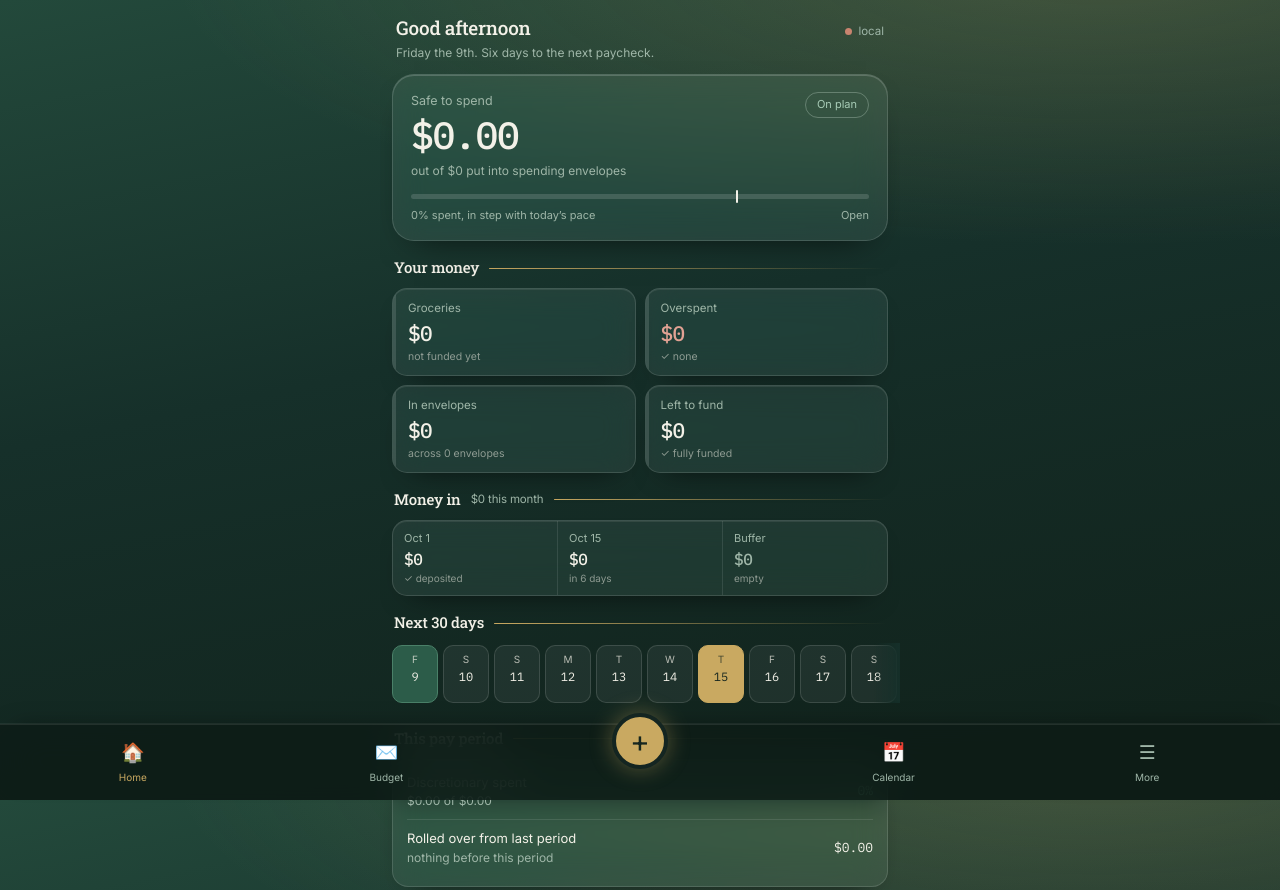
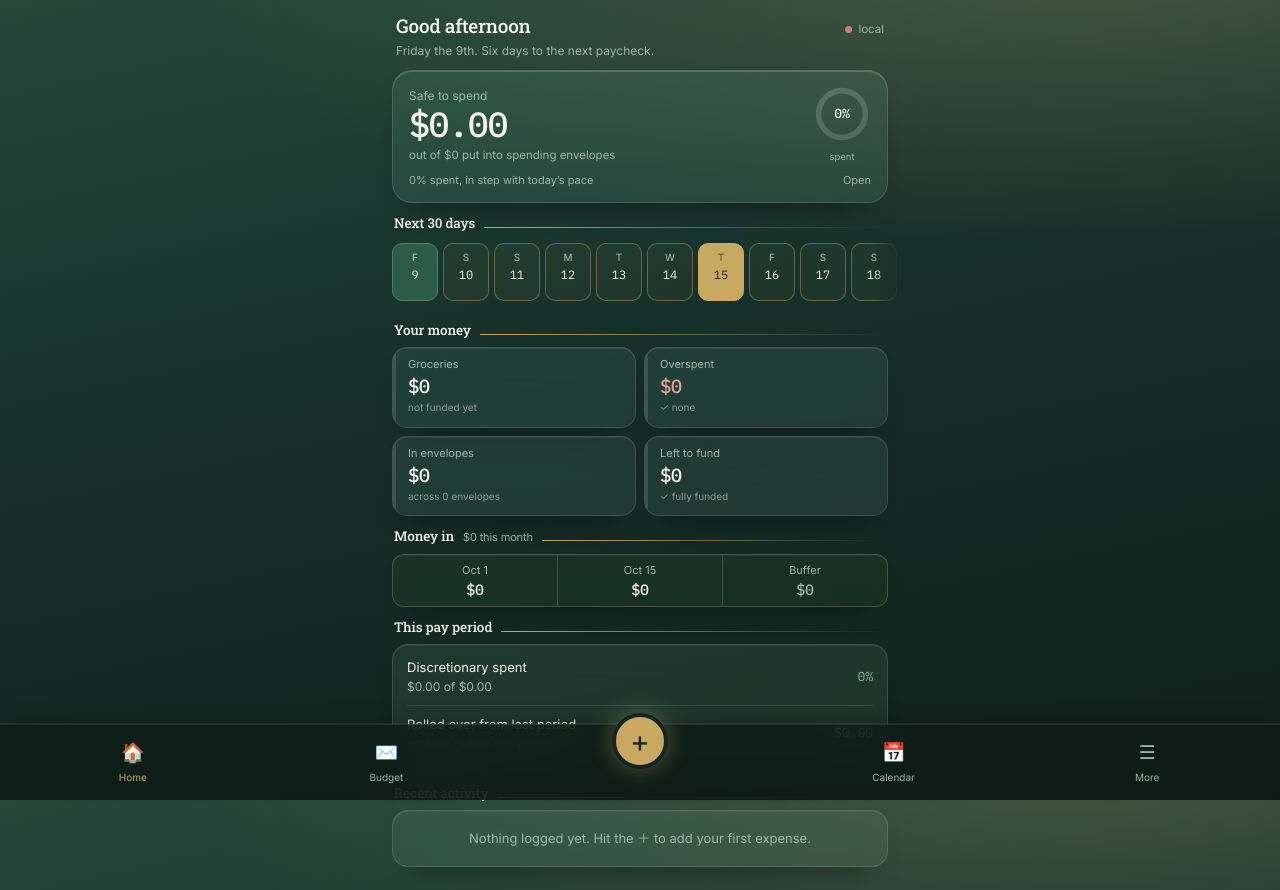
Before and after one commit to mnqlee/family-budget, a plain HTML site: page v2/index.html in a window 1280 px wide. Shown: the top 890 px of the page. Drawn offline with Linux system fonts and the light colour scheme.

Commit message:
Update index.html

```diff
--- a/v2/index.html
+++ b/v2/index.html
@@ -31,7 +31,7 @@
   --actg:#2C5C49; --actb:#8A6A1C; --acte:#44584E; --actr:#A8412F;
   --shadow:0 1px 0 rgba(255,255,255,.08) inset,0 14px 30px -20px rgba(0,0,0,.8);
   --glass:saturate(135%) blur(16px);
-  --cream:#F3F1E8; --onsage:#9FB6A8; --ongold:#D4B978; --onred:#E2A294;
+  --cream:#F3F1E8; --onsage:#9FB6A8; --ongold:#D4B978; --onred:#E2A294; --champ:#E6D5A8;
   box-sizing:border-box;
 }
 *,*::before,*::after{box-sizing:inherit}
@@ -57,8 +57,7 @@ p{margin:0}
 .mono{font-family:'IBM Plex Mono',ui-monospace,monospace}
 .serif{font-family:'Roboto Slab',Georgia,serif;font-weight:500;letter-spacing:-.01em}
 .wrap{max-width:520px;margin:0 auto;overflow-x:clip;min-height:100dvh}
-.hdr{background:linear-gradient(180deg,rgba(255,255,255,.06),rgba(255,255,255,.02));
-  border-bottom:1px solid var(--hair);color:var(--cream);
+.hdr{background:transparent;border-bottom:1px solid var(--hair);color:var(--cream);
   padding:calc(16px + env(safe-area-inset-top,0px)) 16px 16px}
 .hdr .t{font-family:'Roboto Slab',Georgia,serif;font-weight:500;font-size:25px;letter-spacing:-.01em}
 .hdr .s{font-size:12px;color:var(--mut)}
@@ -73,44 +72,49 @@ p{margin:0}
   .card,.tile,.incs,.deep{background:var(--panel)}
 }
 .sec{font-size:11px;letter-spacing:.1em;color:var(--mut);margin:16px 0 7px 4px;text-transform:uppercase}
-.hsec{display:flex;align-items:center;gap:10px;margin:16px 2px 9px;
-  font-family:'Roboto Slab',Georgia,serif;font-weight:500;font-size:15px;letter-spacing:-.01em;color:var(--ink)}
-.hsec b{font-family:Inter,sans-serif;font-weight:400;font-size:11.5px;color:var(--mut)}
+.hsec{display:flex;align-items:baseline;gap:9px;margin:11px 2px 7px;
+  font-family:'Roboto Slab',Georgia,serif;font-weight:500;font-size:13.5px;letter-spacing:-.01em;color:var(--ink)}
+.hsec b{font-family:Inter,sans-serif;font-weight:400;font-size:11px;color:var(--mut)}
 .hsec::after{content:"";flex:1;height:1px;border-radius:1px;
   background:linear-gradient(90deg,var(--gold),rgba(184,146,46,0))}
-.incs{display:flex;background:var(--card);border:1px solid var(--gline);border-radius:15px;
-  overflow:hidden;box-shadow:var(--shadow);-webkit-backdrop-filter:var(--glass);backdrop-filter:var(--glass)}
-.incs button{flex:1;min-width:0;text-align:left;border:0;border-radius:0;background:transparent;padding:10px 11px}
-.incs button+button{border-left:1px solid var(--hair)}
-.incs button.on{background:var(--mutbg)}
-.incs .l{display:block;font-size:11px;color:var(--mut)}
-.incs .v{display:block;font-size:16px;font-weight:500;letter-spacing:-.02em;line-height:1;margin-top:4px}
-.incs .s{display:block;font-size:10px;color:var(--faint);margin-top:4px;white-space:nowrap;overflow:hidden;text-overflow:ellipsis}
+.incs{display:flex;border-radius:12px;overflow:hidden;box-shadow:var(--shadow);
+  border:1px solid rgba(201,169,97,.3);background:rgba(201,169,97,.05);
+  -webkit-backdrop-filter:var(--glass);backdrop-filter:var(--glass)}
+.incs button{flex:1;min-width:0;border:0;border-radius:0;background:transparent;
+  padding:8px 6px 9px;display:flex;flex-direction:column;align-items:center;gap:3px}
+.incs button+button{border-left:1px solid rgba(201,169,97,.26)}
+.incs button.on,.incs button:active{background:rgba(201,169,97,.14)}
+.incs .l{font-size:11px;color:var(--mut);white-space:nowrap}
+.incs .v{font-size:15px;font-weight:500;letter-spacing:-.02em;line-height:1;white-space:nowrap}
 .kv{display:flex;justify-content:space-between;align-items:center;gap:10px;padding:9px 0;border-top:1px solid var(--hair);font-size:13px}
 .kv:first-child{border-top:0}
 .muted{color:var(--mut);font-size:12px}
 .pos{color:var(--green)}.neg{color:var(--red)}.warn{color:var(--brasst)}
 /* ---- Home: paper header, deep hero card, spine tiles ---- */
-.phd{padding:calc(14px + env(safe-area-inset-top,0px)) 16px 0}
+.phd{padding:calc(12px + env(safe-area-inset-top,0px)) 16px 0}
 .phd .gre{font-family:'Roboto Slab',Georgia,serif;font-weight:500;font-size:19px;letter-spacing:-.015em;
   color:var(--ink);margin:0;min-width:0;overflow:hidden;text-overflow:ellipsis;white-space:nowrap}
 .phd .code{font-size:11.5px;color:var(--mut);white-space:nowrap;flex:0 0 auto}
 .phd .when{font-size:12px;color:var(--mut);margin:2px 0 0}
-.deep{display:block;width:100%;text-align:left;border:0;margin-top:13px;border-radius:22px;
-  padding:17px 18px 16px;color:var(--cream);
+.whoc{margin-top:11px;border-color:rgba(201,169,97,.45)}
+.deep .hmain{display:flex;align-items:flex-end;gap:12px}
+.deep .ring{flex:0 0 auto;text-align:center}
+.deep .ring small{display:block;font-size:9.5px;color:var(--onsage);margin-top:1px}
+.deep{display:block;width:100%;text-align:left;border:0;margin-top:11px;border-radius:20px;
+  padding:14px 16px 13px;color:var(--cream);
   background:rgba(255,255,255,.08);border:1px solid rgba(255,255,255,.14);
   -webkit-backdrop-filter:var(--glass);backdrop-filter:var(--glass);
   box-shadow:inset 0 1px 0 rgba(255,255,255,.18),0 16px 34px -22px rgba(0,0,0,.8)}
-.deep .lbl{display:block;font-size:12.5px;color:var(--onsage)}
+.deep .lbl{display:block;font-size:12px;color:var(--onsage)}
 .deep .big{display:block;font-family:'IBM Plex Mono',ui-monospace,monospace;font-variant-numeric:tabular-nums;
-  font-size:38px;font-weight:500;letter-spacing:-.035em;line-height:1.08;margin-top:4px}
-.deep .state{display:block;font-size:12px;margin-top:7px}
+  font-size:35px;font-weight:500;letter-spacing:-.04em;line-height:1.05;margin-top:2px}
+.deep .state{display:block;font-size:11.5px;margin-top:4px}
 .deep .flag{flex:0 0 auto;font-size:11px;border-radius:20px;padding:4px 11px;border:1px solid;white-space:nowrap}
 .deep .track{position:relative;height:5px;border-radius:3px;background:rgba(255,255,255,.14);margin-top:15px}
 .deep .track i{position:absolute;left:0;top:0;height:100%;border-radius:3px;background:var(--ongold);
   transition:width .45s cubic-bezier(.22,1,.36,1);box-shadow:0 0 12px rgba(212,185,120,.65)}
 .deep .track u{position:absolute;top:-4px;width:2px;height:13px;background:var(--cream);border-radius:1px}
-.deep .hfoot{display:flex;justify-content:space-between;gap:10px;font-size:11px;color:var(--onsage);margin-top:9px}
+.deep .hfoot{display:flex;justify-content:space-between;gap:10px;font-size:11px;color:var(--onsage);margin-top:10px}
 .deep .hsep{height:1px;background:rgba(255,255,255,.12);margin:13px 0 4px}
 .deep .hrow{display:flex;justify-content:space-between;align-items:center;gap:10px;
   padding:8px 0;border-top:1px solid rgba(255,255,255,.08);font-size:13px}
@@ -120,7 +124,7 @@ p{margin:0}
   color:var(--cream);border-radius:12px;padding:10px;font-size:13px}
 .deep .dmv{width:24px;height:24px;padding:0;border-radius:7px;font-size:12px;line-height:1;flex:0 0 auto;
   background:rgba(255,255,255,.12);border:0;color:var(--cream)}
-.tiles{display:grid;grid-template-columns:repeat(2,minmax(0,1fr));gap:9px}
+.tiles{display:grid;grid-template-columns:repeat(2,minmax(0,1fr));gap:8px}
 .tile{position:relative;text-align:left;padding:0;overflow:hidden;border-radius:15px;
   background:var(--card);border:1px solid var(--gline);box-shadow:var(--shadow);
   -webkit-backdrop-filter:var(--glass);backdrop-filter:var(--glass)}
@@ -128,11 +132,11 @@ p{margin:0}
 .tile .sp{position:absolute;left:0;top:0;bottom:0;width:3px;background:rgba(255,255,255,.12)}
 .tile .sp i{position:absolute;left:0;bottom:0;width:3px;display:block;
   transition:height .5s cubic-bezier(.22,1,.36,1);box-shadow:0 0 9px currentColor}
-.tile .pad{display:block;padding:11px 12px 11px 15px}
-.tile .lbl{display:block;font-size:11.5px;color:var(--mut);margin-bottom:6px}
+.tile .pad{display:block;padding:9px 11px 12px 15px}
+.tile .lbl{display:block;font-size:11px;color:var(--mut);margin-bottom:4px}
 .tile .val{display:block;font-family:'IBM Plex Mono',monospace;font-variant-numeric:tabular-nums;
-  font-size:21px;font-weight:500;letter-spacing:-.025em;line-height:1}
-.tile .sub{display:block;font-size:10.5px;color:var(--faint);margin-top:5px}
+  font-size:19px;font-weight:500;letter-spacing:-.03em;line-height:1}
+.tile .sub{display:block;font-size:10px;color:var(--faint);margin-top:4px}
 .seg{display:flex;background:rgba(0,0,0,.26);border-radius:11px;padding:3px;margin-top:14px}
 .seg button{flex:1;border:0;padding:8px;font-size:13px;border-radius:9px;background:transparent;color:var(--mut)}
 .seg button.on{background:var(--brass);color:#16261F;font-weight:500}
@@ -162,7 +166,10 @@ p{margin:0}
 .fg.dr{transition:none}
 .erow{display:block;width:100%;text-align:left;border:0;border-radius:0;background:var(--panel);padding:0;
   border-left:3px solid transparent}
-.erow.paid{background:var(--paidbg);border-left-color:var(--green)}
+.erow.paid{border-left-color:var(--gold);
+  background:linear-gradient(90deg,rgba(201,169,97,.26) 0%,rgba(201,169,97,.12) 45%,rgba(201,169,97,.02) 100%)}
+.erow.paid .nm{color:var(--champ)}
+.erow.paid .mtr{background:rgba(201,169,97,.2)}
 .erow .top{display:flex;justify-content:space-between;align-items:flex-start;gap:10px;padding:13px 14px 9px}
 .erow .nm{font-size:15px;margin:0;display:flex;align-items:center;gap:7px;flex-wrap:wrap}
 .erow .s2{font-size:11.5px;color:var(--mut);margin:3px 0 0;display:block}
@@ -178,7 +185,7 @@ p{margin:0}
 .roll i{display:inline-flex;align-items:center;justify-content:center;flex:0 0 auto;
   width:17px;height:17px;border-radius:5px;background:rgba(143,194,232,.18);color:#8FC2E8;font-style:normal;font-size:11px}
 .roll b{font-weight:500;font-family:'IBM Plex Mono',monospace}
-.tag{font-size:10.5px;letter-spacing:.03em;background:rgba(127,196,154,.2);color:var(--green);border-radius:7px;
+.tag{font-size:10.5px;letter-spacing:.03em;background:var(--gold);color:#16261F;border-radius:7px;
   padding:2px 8px;white-space:nowrap;font-weight:500}
 .tag.over{background:var(--badbg);color:var(--red)}
 #ribw{position:relative;margin:0 -12px}
@@ -285,8 +292,9 @@ function connect(){
         if(!data.settings)data.settings=blank().settings;
         if(!data.settings.tr)data.settings.tr={date:'2029-09',cushion:6,income:0,goalIds:[]};
         if(!data.settings.tr.goalIds)data.settings.tr.goalIds=[];
-        if(!data.more)data.more=blank().more;
-        migrate();cache()}
+        if(!data.more||!data.more.length){data.more=defaultMore();
+          if(rootRef)rootRef.child('more').set(data.more).catch(function(){})}
+        migrate();ensureMember();cache()}
       else{rootRef.set(data)}
       online=true;render()});
     firebase.database().ref('.info/connected').on('value',function(s){online=!!s.val();var d=document.getElementById('syncDot');if(d)d.className='dot'+(online?'':' off')});
@@ -527,7 +535,7 @@ function envRow(e,p,p2){
   var b=bal(e.id,last),tg=paid?monthly(e):(target(e,p)+(p2!=null?target(e,p2):0));
   var shown=paid?0:b,over=!paid&&b<0;
   var pct=paid?100:(tg?Math.max(0,Math.min(100,b/tg*100)):(b>0?100:0));
-  var col=paid?'var(--green)':over?'var(--redf)':(pct<25?'var(--brass)':'var(--green)');
+  var col=paid?'var(--gold)':over?'var(--redf)':(pct<25?'var(--brass)':'var(--green)');
   var ri=paid?0:rolledIn(e.id,p),put0=fundedIn(e.id,p)+(p2!=null?fundedIn(e.id,p2):0);
   var due=e.dueDay?' \u00B7 due the '+ord(e.dueDay):'';
   var sub;
@@ -540,8 +548,8 @@ function envRow(e,p,p2){
     '<span class="top"><span style="min-width:0">'+
       '<span class="nm">'+esc(e.name)+
         (paid?'<span class="tag">PAID \u2713</span>':over?'<span class="tag over">OVER</span>':'')+'</span>'+
-      '<span class="s2" style="color:'+(over?'var(--red)':paid?'var(--green)':'var(--mut)')+'">'+sub+'</span></span>'+
-    '<span class="amt" style="color:'+(paid?'var(--green)':over?'var(--red)':'var(--ink)')+'">'+m(shown)+
+      '<span class="s2" style="color:'+(over?'var(--red)':paid?'rgba(230,213,168,.85)':'var(--mut)')+'">'+sub+'</span></span>'+
+    '<span class="amt" style="color:'+(paid?'var(--champ)':over?'var(--red)':'var(--ink)')+'">'+m(shown)+
       '<small>of '+m(tg)+'</small></span></span>'+
     '<span class="mtr"><i style="width:'+pct+'%;background:'+col+';color:'+col+'"></i></span>'+
     (ri>0?'<span class="roll"><i>\u21BA</i><span>includes <b>'+m(ri)+'</b> rolled over from '+
@@ -605,12 +613,23 @@ function screenHome(){
      '<p class="gre">'+g+(nm?', '+esc(nm):'')+'</p>'+
      '<span class="code"><span id="syncDot" class="dot'+(online?'':' off')+'"></span>'+(cfg.code?('#'+esc(cfg.code)):'local')+'</span></div>'+
     '<p class="when">'+whenLine(now,p)+'</p></div>'+
-   '<div class="body" style="padding-top:0"><div id="hero"></div>'+
+   '<div class="body" style="padding-top:0">'+
+    (needWho()?'<div class="card whoc" style="padding:12px 14px">'+
+      '<p style="font-size:14px">Who is using this phone?</p>'+
+      '<p class="muted" style="margin:3px 0 10px">So the app greets the right person. You can change it in Settings.</p>'+
+      '<div id="whob" style="display:flex;gap:7px;flex-wrap:wrap"></div></div>':'')+
+    '<div id="hero"></div>'+
+    '<p class="hsec">Next 30 days</p><div id="ribw"><div id="rib"></div></div><div id="dayp"></div>'+
     '<p class="hsec">Your money</p><div id="tiles" class="tiles"></div><div id="drw"></div>'+
     '<p class="hsec">Money in <b>'+m0(monthIn())+' this month</b></p><div id="income"></div><div id="incd"></div>'+
-    '<p class="hsec">Next 30 days</p><div id="ribw"><div id="rib"></div></div><div id="dayp"></div>'+
     '<p class="hsec">This pay period</p><div id="pulse"></div>'+
     '<p class="hsec">Recent activity</p><div id="recent" class="card" style="overflow:hidden"></div></div>';
+  if(needWho()){
+    var wb=$('#whob');
+    Object.keys(data.members).forEach(function(k){
+      var b=el('button','pill',esc(data.members[k].name||k));
+      b.onclick=function(){cfg.member=k;saveCfg();render()};
+      wb.appendChild(b)})}
   paintHero(p);paintIncome(p);paintRib();paintTiles(p);paintPulse(p);paintRecent();
 }
 /* "Thursday the 8th. Six days to the next paycheck." reads better than day 9 of 14. */
@@ -650,8 +669,7 @@ function paintIncome(p){
   $('#income').innerHTML='<div id="incg" class="incs">'+
     cols.map(function(c){return '<button data-ik="'+c.k+'"'+(incOpenK===c.k?' class="on"':'')+'>'+
      '<span class="l">'+esc(c.lbl)+'</span>'+
-     '<span class="v mono" style="color:'+c.c+'">'+(c.k==='ex'&&c.v?'+':'')+m0(c.v)+'</span>'+
-     '<span class="s">'+c.s+'</span></button>'}).join('')+'</div>';
+     '<span class="v mono" style="color:'+c.c+'">'+(c.k==='ex'&&c.v?'+':'')+m0(c.v)+'</span></button>'}).join('')+'</div>';
   $('#incg').onclick=function(ev){var b=ev.target.closest('[data-ik]');if(!b)return;
     incOpenK=incOpenK===b.dataset.ik?null:b.dataset.ik;paintIncome(p)};
   var d=$('#incd');
@@ -718,13 +736,21 @@ function paintHero(p){
   var paceWord=bad?pct+'% spent. Cover the overspend first.'
     :hot?pct+'% spent, ahead of today\u2019s pace'
     :pct+'% spent, in step with today\u2019s pace';
+  // the ring replaces the pace bar and its caption, which is three stacked rows down to one
+  var C=2*Math.PI*25,off=C*(1-Math.min(1,pct/100));
+  var ringCol=bad?'#E2A294':hot?'#D4B978':'#7FC49A';
   $('#hero').innerHTML='<div id="hb" class="deep" role="button" tabindex="0">'+
-   '<div style="display:flex;justify-content:space-between;align-items:flex-start;gap:12px">'+
-    '<div style="min-width:0"><span class="lbl">Safe to spend</span>'+
+   '<div class="hmain">'+
+    '<div style="min-width:0;flex:1"><span class="lbl">Safe to spend</span>'+
      '<span class="big mono">'+m(sts)+'</span>'+
      '<span class="state" style="color:'+(bad?'#E2A294':'var(--onsage)')+'">'+sub+'</span></div>'+
-    '<span class="flag" style="border-color:'+chip[0]+';color:'+chip[1]+'">'+chip[2]+'</span></div>'+
-   '<div class="track"><i style="width:'+Math.min(100,pct)+'%"></i><u style="left:'+pace+'%"></u></div>'+
+    '<div class="ring"><svg width="58" height="58" viewBox="0 0 62 62" role="img" aria-label="'+pct+' percent of this period’s spending money used">'+
+      '<circle cx="31" cy="31" r="25" fill="none" stroke="rgba(255,255,255,.16)" stroke-width="6"/>'+
+      '<circle cx="31" cy="31" r="25" fill="none" stroke="'+ringCol+'" stroke-width="6" stroke-linecap="round"'+
+        ' stroke-dasharray="'+C.toFixed(1)+'" stroke-dashoffset="'+off.toFixed(1)+'" transform="rotate(-90 31 31)"/>'+
+      '<text x="31" y="35" text-anchor="middle" font-family="IBM Plex Mono, monospace" font-size="14"'+
+        ' font-weight="500" fill="#F3F1E8">'+pct+'%</text></svg>'+
+      '<small>'+(bad?'cover first':'spent')+'</small></div></div>'+
    '<div class="hfoot"><span>'+paceWord+'</span><span id="hh">'+(heroOpen?'Close':'Open')+'</span></div>'+
    '<div id="hd" style="display:'+(heroOpen?'block':'none')+'">'+
     '<div class="hsep"></div>'+
@@ -760,7 +786,7 @@ function dayLook(d,mo,y){
   var isPay=(d===1||d===15),t=new Date(),isToday=(d===t.getDate()&&mo===t.getMonth()&&y===t.getFullYear());
   if(isPay)return{bg:'var(--gold)',fg:'#16261F',dot:'#16261F',pdot:'#3B6B4F',nt:'#16261F',bd:'var(--gold)'};
   if(isToday)return{bg:'#2C5C49',fg:'var(--cream)',dot:'var(--brasst)',pdot:'var(--green)',nt:'var(--brasst)',bd:'#4A8068'};
-  return{bg:'rgba(255,255,255,.06)',fg:'var(--ink)',dot:'var(--brasst)',pdot:'var(--green)',nt:'var(--mut)',bd:'var(--gline)'}}
+  return{bg:'rgba(201,169,97,.05)',fg:'var(--ink)',dot:'var(--brasst)',pdot:'var(--green)',nt:'var(--mut)',bd:'rgba(201,169,97,.42)'}}
 function dayInner(d,mo,y){
   var L=dayLook(d,mo,y),ds=y+'-'+String(mo+1).padStart(2,'0')+'-'+String(d).padStart(2,'0');
   var bl=billsOn(d),ns=(data.notes[ds]||[]);
@@ -1532,6 +1558,16 @@ function screenMore(){
    '<p class="sec" style="text-align:center;margin-top:18px">Tap a row to open it \u00B7 swipe left to edit or delete</p></div>';
   $('#madd').onclick=function(){adding=!adding;paintAdd()};
   paintAdd();paintGroups()}
+/* The phone picks its own person. At boot the member list is still empty, so this
+   has to run again once the cloud data lands, or the greeting never gets a name. */
+function ensureMember(){
+  if(cfg.member&&data.members&&data.members[cfg.member])return;
+  var ids=Object.keys(data.members||{});
+  if(!ids.length){cfg.member='';return}
+  if(ids.length===1){cfg.member=ids[0];saveCfg();return}
+  cfg.member='';saveCfg()}          // two or more: ask, do not guess
+function needWho(){return !cfg.member&&Object.keys(data.members||{}).length>1}
+function moreList(){if(!data.more||!data.more.length)data.more=defaultMore();return data.more}
 function paintAdd(){
   var s=$('#aslot');if(!adding){s.innerHTML='';return}
   s.innerHTML=card('<p class="serif" style="font-size:15px;margin-bottom:10px">Add a row</p>'+
@@ -1541,7 +1577,7 @@ function paintAdd(){
    '<div style="display:flex;gap:8px"><button id="ac" style="flex:1">Cancel</button>'+
    '<button id="ao" style="flex:1;background:var(--dgreen);color:#F3F1E8;border:0">Add</button></div>',
    'border-color:var(--brass);padding:14px;margin-bottom:6px');
-  data.more.forEach(function(g){var c=el('button','pill'+(g.g===addG?' on':''),g.g);c.dataset.g=g.g;
+  moreList().forEach(function(g){var c=el('button','pill'+(g.g===addG?' on':''),g.g);c.dataset.g=g.g;
     c.onclick=function(){addG=g.g;Array.prototype.forEach.call($('#ag').children,function(x){x.className='pill'+(x.dataset.g===addG?' on':'')})};
     $('#ag').appendChild(c)});
   ICONS.forEach(function(ic){var c=el('button','',ic);c.dataset.i=ic;
@@ -1552,12 +1588,12 @@ function paintAdd(){
   $('#ac').onclick=function(){adding=false;paintAdd()};
   $('#ao').onclick=function(){var n=$('#an').value.trim();if(!n)return toast('Give it a name first');
     var copy=JSON.parse(JSON.stringify(data.more));
-    data.more.forEach(function(g){if(g.g===addG)g.items.push({id:'x'+uid(),n:n,ic:addIc})});
+    moreList().forEach(function(g){if(g.g===addG)g.items.push({id:'x'+uid(),n:n,ic:addIc})});
     put('more',data.more);adding=false;paintAdd();paintGroups();
     bar('Added '+esc(n),function(){data.more=copy})}}
 function paintGroups(){
   var g=$('#groups');g.innerHTML='';openRow=null;
-  data.more.forEach(function(gr){
+  moreList().forEach(function(gr){
     if(!gr.items.length)return;
     g.appendChild(el('p','hsec',gr.g));
     var c=el('div','card');c.style.overflow='hidden';
```
